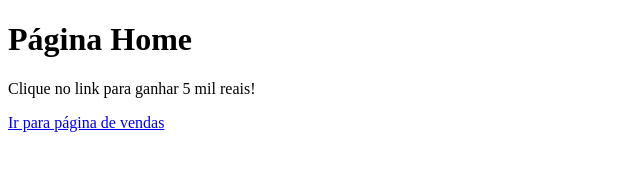
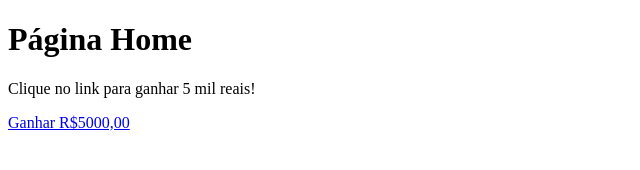
Before and after one commit to lfavretto/aulagithub, a plain HTML site: page index.html in a window 1280 px wide. Shown: the full height of the page, 0-640 px from the left. Drawn offline with Linux system fonts and the light colour scheme.

Commit message:
Alterada mensagem da página inicial

```diff
--- a/index.html
+++ b/index.html
@@ -9,6 +9,6 @@
 <body>
     <h1>Página Home</h1>
     <p>Clique no link para ganhar 5 mil reais!</p>
-    <a href="vendas.html">Ir para página de vendas</a>
+    <a href="vendas.html">Ganhar R$5000,00</a>
 </body>
 </html>
```
